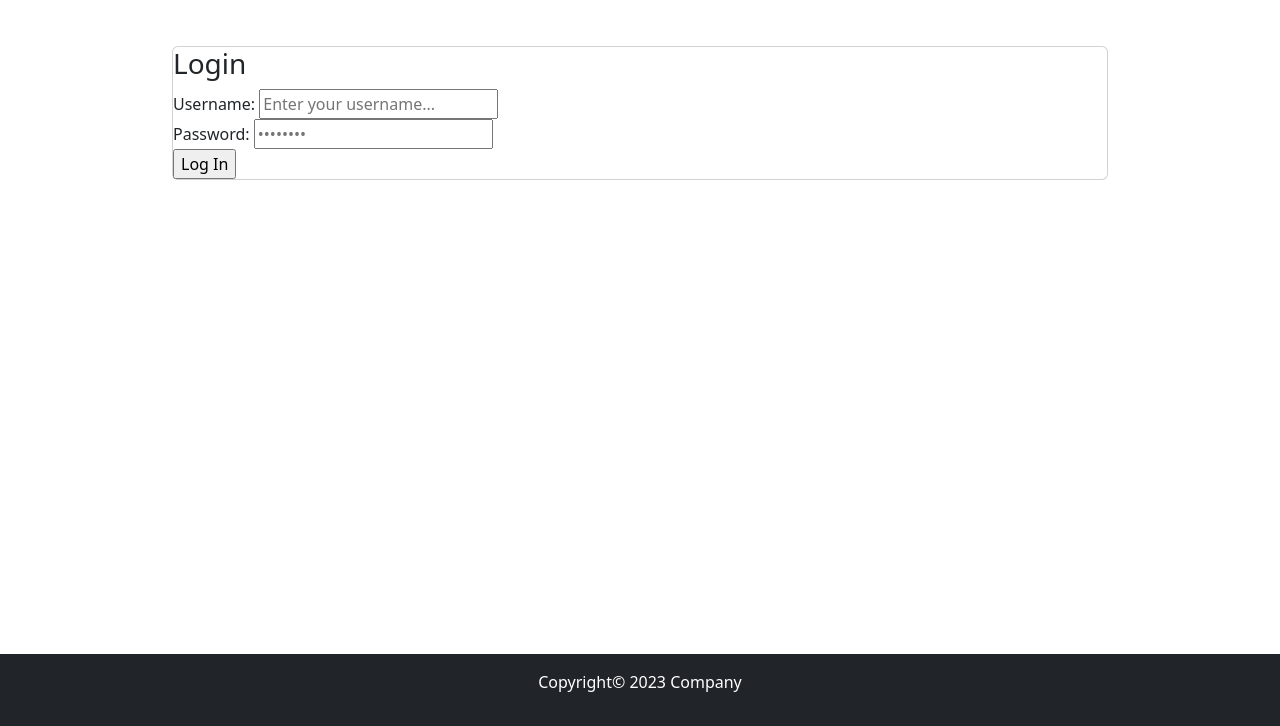
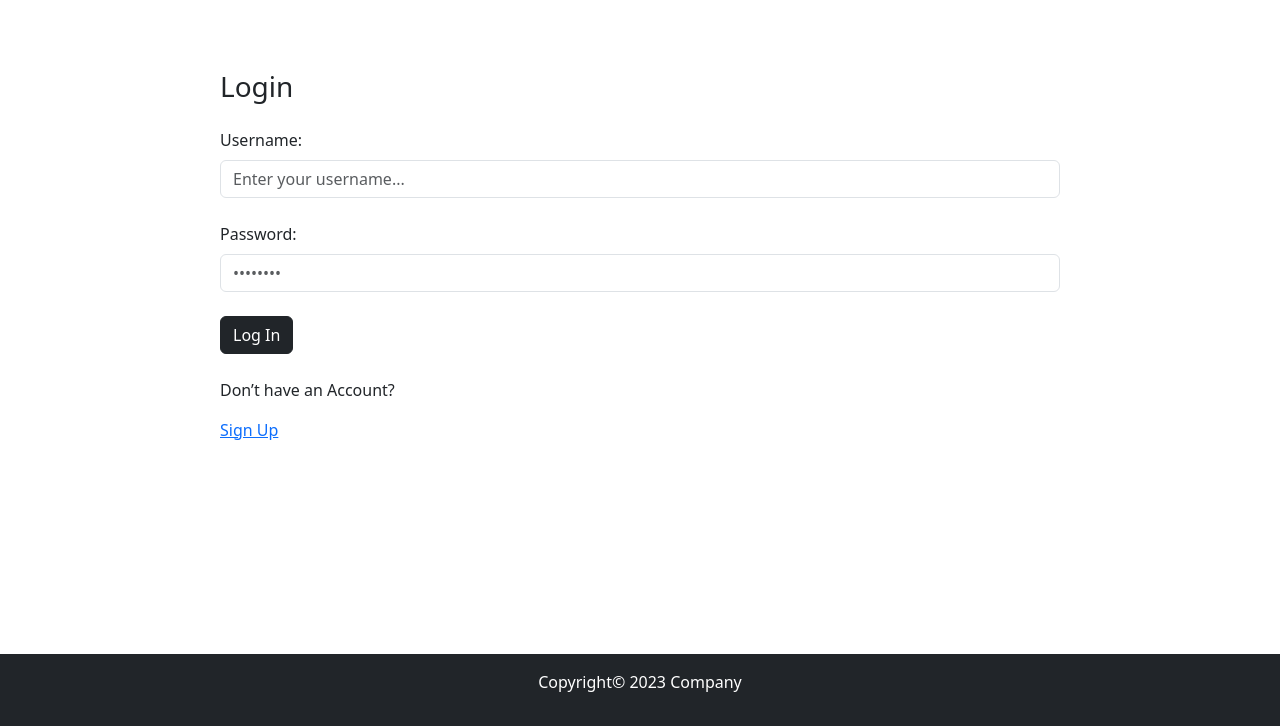
Before and after one commit to York13Pud/python-project-dev-to-stats, a Django app: page /login/ in a window 1280 px wide. Shown: the part 74-800 px from the top of the page. Run offline with Django 4.2, Linux system fonts and the light colour scheme; parts of the project's set-up code (start-up, migrations or seed data) failed here and were passed over.

Commit message:
Added theme to login form

```diff
--- a/project/apps/users/templates/login.html
+++ b/project/apps/users/templates/login.html
@@ -2,41 +2,41 @@
 
 {% block content %}
 
-<div class="auth">
+<div class="">
 
-    <div class="card">
+    <div class="m-4">
 
-        <div class="">
-            <h3>Login</h3>
+        <div class="m-4">
+            <h3 class="">Login</h3>
         </div>
 
-        <form action="{% url 'login' %}" method="POST" class="form auth__form">
+        <form action="{% url 'login' %}" method="POST" class="form card-body">
             {% csrf_token %}
             <!-- Input:Username -->
-            <div class="form__field">
-                <label for="formInput#text">Username: </label>
-                <input class="input input--text" id="formInput#text" type="text" name="username"
+            <div class="m-4">
+                <label class="form-label" for="inputUsername">Username: </label>
+                <input class="input form-control" id="inputUsername" type="text" name="username"
                     placeholder="Enter your username..." />
             </div>
 
             <!-- Input:Password -->
-            <div class="form__field">
-                <label for="formInput#password">Password: </label>
-                <input class="input input--password" id="formInput#passowrd" type="password" name="password"
+            <div class="m-4">
+                <label class="form-label" for="inputPassword">Password: </label>
+                <input class="input form-control" id="inputPassword" type="password" name="password"
                     placeholder="••••••••" />
             </div>
 
-            <div class="auth__actions">
-                <input class="" type="submit" value="Log In" />
-                {% comment %} <a href="">Forget Password?</a> {% endcomment %}
+            <div class="m-4">
+                <input class="btn btn-dark" type="submit" value="Log In" />
+                {% comment %} <a href="">Forgot Password?</a> {% endcomment %}
             </div>
         </form>
-        {% comment %}
-        <div class="auth__alternative">
+
+        <div class="m-4">
             <p>Don’t have an Account?</p>
-            <a href="">Sign Up</a>
+            <a href="{% url 'register' %}">Sign Up</a>
         </div>
-        {% endcomment %}
+
     </div>
 </div>
 
```
